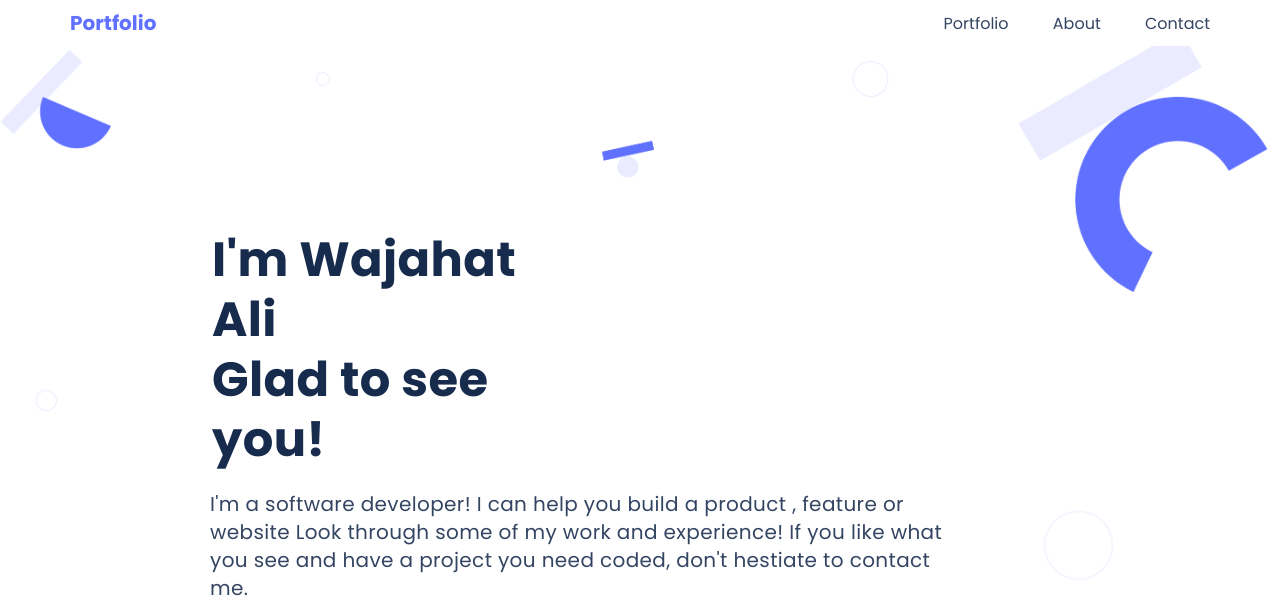
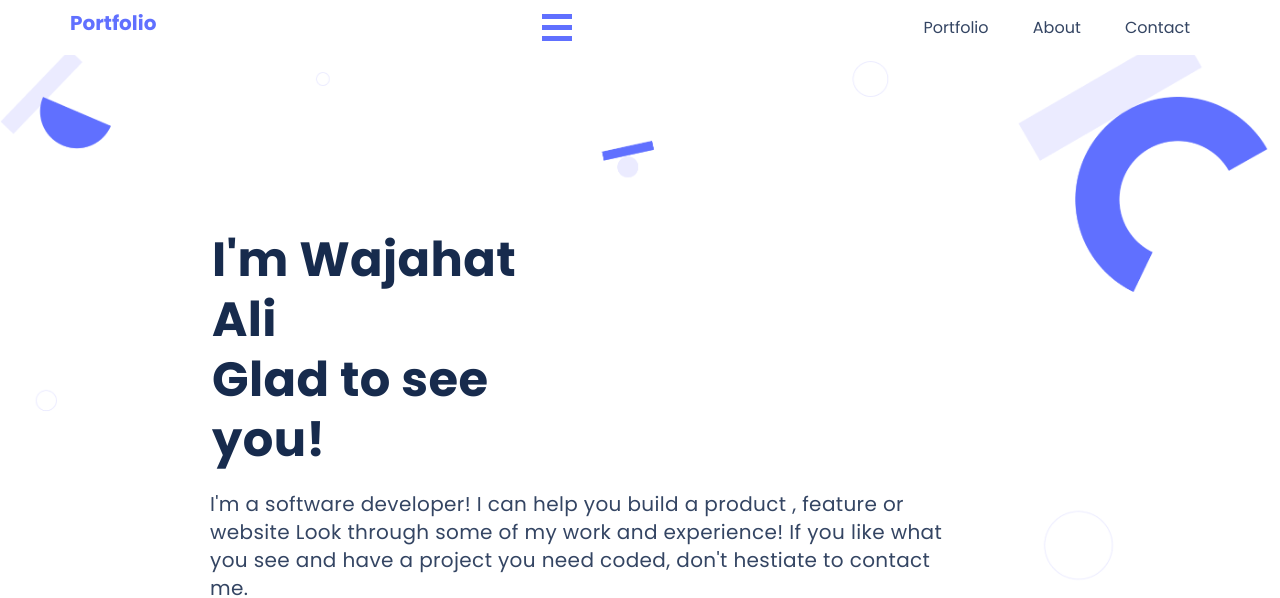
Before and after one commit to wajahatalli/Portfolio, a website: page index.html in a window 1280 px wide. Shown: the top 598 px of the page. Drawn offline with Linux system fonts and the light colour scheme.

Commit message:
Made hamburger menu responsive

```diff
--- a/index.html
+++ b/index.html
@@ -14,15 +14,24 @@
     <header class="header" id="fixed">
       <nav>
         <a href="#" target="_parent" class="logo">Portfolio</a>
-        <img src="./assets/Union.png" class="mobile_menu_icon"/>
+        <button type="button" class="hamburger" id="onclick">
+          <div class="bar"></div>
+        </button>
+        <div class="desktop-nav">
+          <ul>
+            <li><a href="#portfolio">Portfolio</a></li>
+            <li><a href="#About">About</a></li>
+            <li><a href="#Contact">Contact</a></li>
+          </ul>
+        </div>
       </nav>
-      <div class="desktop-nav">
+      <nav class="mobile-nav">
         <ul>
-          <li><a href="#">Portfolio</a></li>
-          <li><a href="#">About</a></li>
-          <li><a href="#">Contact</a></li>
+          <li><a href="#portfolio">Portfolio</a></li>
+          <li><a href="#About">About</a></li>
+          <li><a href="#contact">Contact</a></li>
         </ul>
-      </div>
+      </nav>
     </header>
 
     <section>
@@ -171,7 +180,7 @@
       </div>
     </section>
 
-    <section class="about">
+    <section class="about" id="About">
       <div class="about-left-section">
       <h2 class="headline_title">About Myself</h2>
       <p class="about_details">
@@ -261,5 +270,6 @@
       </section>
     </footer>
   </main>
+  <script src="index.js"></script>
 </body>
 </html>
--- a/style.css
+++ b/style.css
@@ -1,4 +1,4 @@
-@import url('https://fonts.googleapis.com/css2?family=Poppins:ital,wght@0,400;0,700;1,800&display=swap');
+@import url("https://fonts.googleapis.com/css2?family=Poppins:ital,wght@0,400;0,700;1,800&display=swap");
 
 * {
   box-sizing: border-box;
@@ -22,6 +22,7 @@ a {
 }
 
 nav {
+  width: 100%;
   display: flex;
   justify-content: space-between;
   padding: 8px 20px;
@@ -38,6 +39,96 @@ nav {
   font-weight: 700;
   font-size: 18px;
   color: #6070ff;
+}
+
+.hamburger {
+  z-index: 999;
+  position: relative;
+  display: block;
+  width: 40px;
+  cursor: pointer;
+  appearance: none;
+  background: #fff;
+  outline: none;
+  border: none;
+}
+
+.hamburger .bar,
+.hamburger::after,
+.hamburger::before {
+  content: "";
+  display: block;
+  width: 30px;
+  height: 5px;
+  background-color: #6070ff;
+  margin: 6px 0;
+  transition: 0.5s;
+}
+
+.hamburger.is-active::before {
+  transform: rotate(-45deg) translate(-8px, 6px);
+  background-color: #fff;
+}
+
+.hamburger.is-active::after {
+  transform: rotate(45deg) translate(-9px, -8px);
+  background-color: #fff;
+}
+
+.hamburger.is-active .bar {
+  opacity: 0;
+}
+
+.hamburger.is-active {
+  background-color: #6070ff;
+}
+
+.mobile-nav {
+  position: fixed;
+  top: 0;
+  left: 100%;
+  width: 100%;
+  min-height: 100vh;
+  display: block;
+  z-index: 98;
+  background-color: #6070ff;
+  opacity: 0.95;
+  padding-top: 120px;
+  transition: 0.5s;
+}
+
+.mobile-nav.is-active {
+  left: 0;
+}
+
+.mobile-nav a {
+  display: block;
+  width: 100%;
+  max-width: 200px;
+  margin: 0 auto 16px;
+  text-align: left;
+  padding: 12px 16px;
+  color: #fff;
+  text-decoration: none;
+  font-size: 32px;
+  font-weight: 600;
+  position: relative;
+  right: 55px;
+}
+
+.catagories > li {
+  padding: 8px;
+  list-style: none;
+  color: #6070ff;
+  border-radius: 8px;
+  margin-right: 8px;
+  background: #ebebff;
+  font-size: 14px;
+  line-height: 16px;
+}
+
+.mobile-nav ul li {
+  list-style: none;
 }
 
 .hero {
@@ -164,17 +255,6 @@ nav {
 
 .catagories .special {
   display: none;
-}
-
-.catagories > li {
-  padding: 8px;
-  list-style: none;
-  color: #6070ff;
-  border-radius: 8px;
-  margin-right: 8px;
-  background: #ebebff;
-  font-size: 14px;
-  line-height: 16px;
 }
 
 .default_button {
```
Also changed, not shown: index.js (added).
